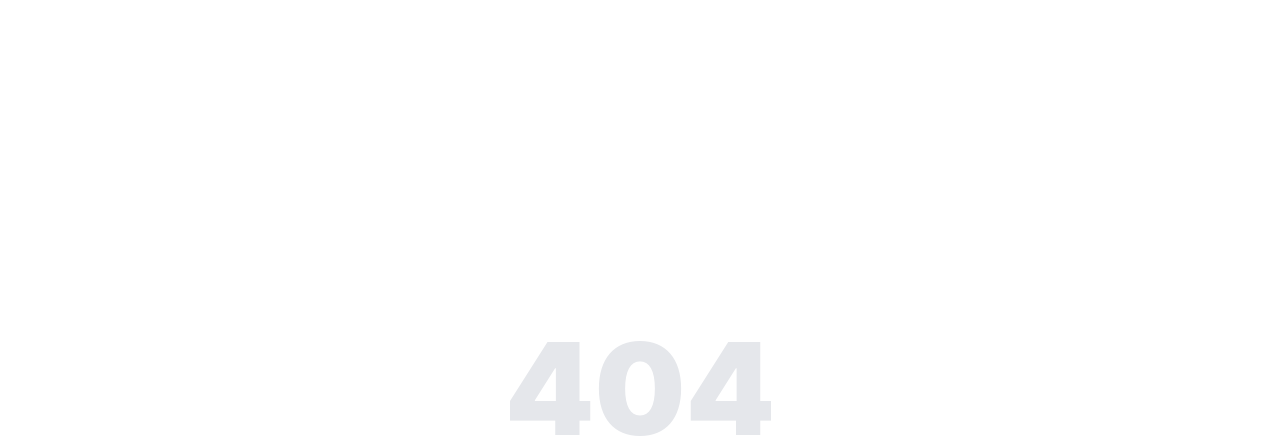
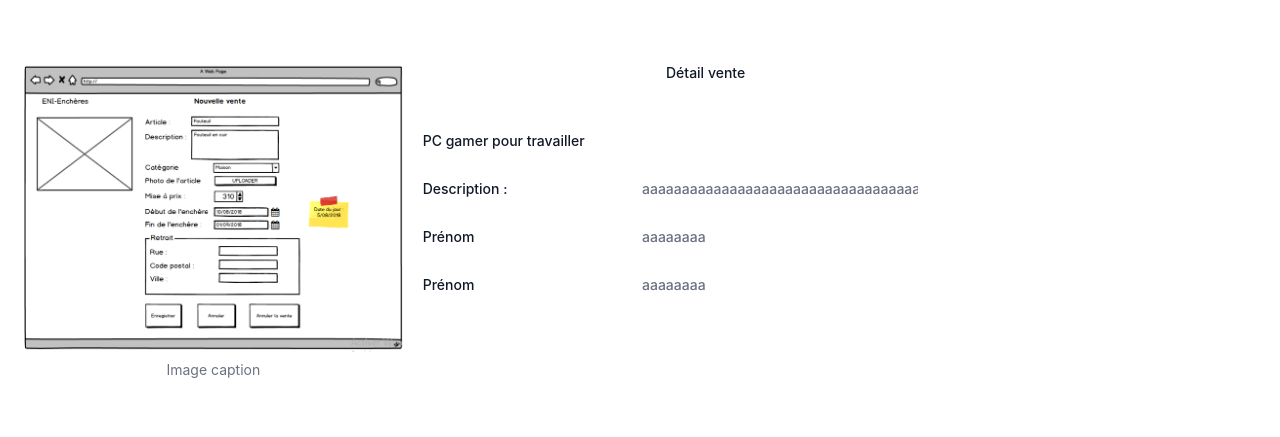
Before and after one commit to yann97one/Auctions-APP, a React (Vite) app in the folder client/: page /ccc in a window 1280 px wide. Before the commit this address had no page. Shown: the part 335-772 px from the top of the page. Built offline with nearby package versions, Linux system fonts and the light colour scheme.

Commit message:
feature: WIP auction panel

```diff
--- /dev/null
+++ b/client/src/components/Auctions/AuctionBid.tsx
@@ -0,0 +1,74 @@
+function AuctionBid () {
+
+    return (
+        <div>
+            <div className="flex flex-row">
+                <div className="flex flex-col w-1/3">
+                    <figure className="max-w-lg px-6">
+                        <img
+                            className="h-auto max-w-full rounded-lg items-center "
+                            src="/src/assets/Capture.PNG"
+                            alt="image description"
+                        />
+                        <figcaption className="mt-2 text-sm text-center text-gray-500 dark:text-gray-400">
+                            Image caption
+                        </figcaption>
+                    </figure>
+                </div>
+                <div className="flex flex-col w-2/3">
+                    <div className="flex flex-wrap -mx-3 mb-5">
+                        <div className="md:w-1/4 ">
+                    </div>
+                        <div className="md:w-1/4">
+                            <label htmlFor="Prénom"
+                                   className="block mb-7 text-sm font-medium text-gray-900 dark:text-white px-8 ">
+                                Détail vente</label>
+                    </div>
+                    </div>
+                    <label htmlFor="Prénom"
+                           className="block mb-7 text-sm font-medium text-gray-900 dark:text-white px-2 -mx-3 ">
+                        PC gamer pour travailler</label>
+
+                    <div className="flex flex-wrap -mx-3 mb-5">
+                        <div className="md:w-1/4 px-2">
+                            <label htmlFor="Prénom"
+                                   className="block mb-2 text-sm font-medium text-gray-900 dark:text-white">
+                                Description :</label>
+                        </div>
+                        <div className="md:w-1/3 px-2">
+                            <label htmlFor="Nom"
+                                   className="block overflow-hidden mb-2 text-sm font-medium text-gray-500 dark:text-white ">
+                                aaaaaaaaaaaaaaaaaaaaaaaaaaaaaaaaaaaaaaaaaaaaaaaaaaaaaaaaaaaaaaaaaaaaaaaaaaaaaaaaaaaaaaaaaaaaaaaaaaaaaaaaaaaaaaaaaaaaaaaaaaaaaaaaaaaaaaaaaaaaaaaaaaaaaaaaaaaaaaaa</label>
+                        </div>
+                    </div>
+                    <div className="flex flex-wrap -mx-3 mb-5">
+                        <div className="md:w-1/4 px-2">
+                            <label htmlFor="Prénom"
+                                   className="block mb-2 text-sm font-medium text-gray-900 dark:text-white">
+                                Prénom</label>
+                        </div>
+                        <div className="md:w-1/3 px-2">
+                            <label htmlFor="Nom"
+                                   className="block mb-2 text-sm font-medium text-gray-500 dark:text-white">
+                                aaaaaaaa</label>
+                        </div>
+                    </div>
+                    <div className="flex flex-wrap -mx-3 mb-5">
+                        <div className="md:w-1/4 px-2">
+                            <label htmlFor="Prénom"
+                                   className="block mb-2 text-sm font-medium text-gray-900 dark:text-white">
+                                Prénom</label>
+                        </div>
+                        <div className="md:w-1/3 px-2">
+                            <label htmlFor="Nom"
+                                   className="block mb-2 text-sm font-medium text-gray-500 dark:text-white">
+                                aaaaaaaa</label>
+                        </div>
+                    </div>
+                </div>
+            </div>
+        </div>
+    );
+}
+
+export default AuctionBid;
--- a/client/src/router/UnprotectedRoutes.ts
+++ b/client/src/router/UnprotectedRoutes.ts
@@ -12,4 +12,9 @@ export const AUTH_ROUTES: ReactRoute[] = [
         component: lazy(() => import("../components/authentification/UserRegister")),
         roles: [],
     },
+    {
+        path: "/ccc",
+        component: lazy(() => import("../components/Auctions/AuctionBid")),
+        roles: [],
+    },
 ]
```
Also changed, not shown: client/src/assets/Capture.PNG (added).
